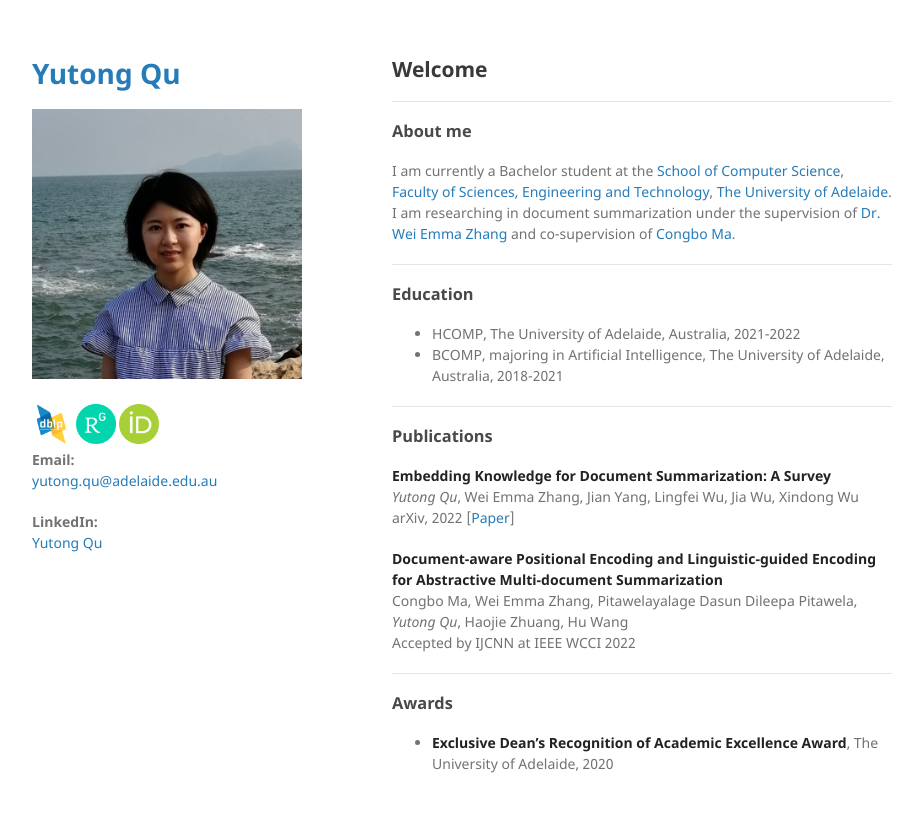
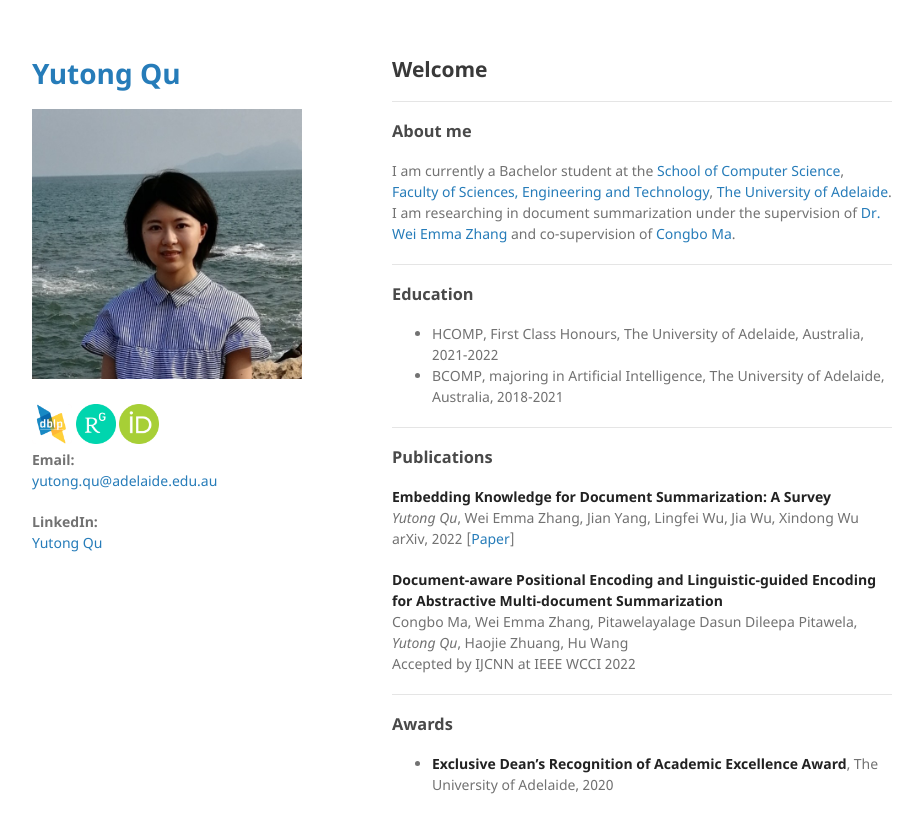
Before and after one commit to yutongqu/yutongqu.github.io, a Jekyll site: the page built from index.md, in a window 1280 px wide. Shown: the top 833 px of the page, without its empty margins (178-1101 px from the left). Built offline with Jekyll 4.4.1, drawn with Linux system fonts in a browser that asks for light colours; our own code applies the rules of GitHub Pages for plain Markdown files; the repository's description, which GitHub fills in, is left out.

Commit message:
Update index.md

```diff
--- a/index.md
+++ b/index.md
@@ -10,7 +10,7 @@ I am currently a Bachelor student at the [School of Computer Science](https://se
 
 ### Education
 
-- HCOMP, The University of Adelaide, Australia, 2021-2022
+- HCOMP, First Class Honours, The University of Adelaide, Australia, 2021-2022
 - BCOMP, majoring in Artificial Intelligence, The University of Adelaide, Australia, 2018-2021
 
 ---
```
